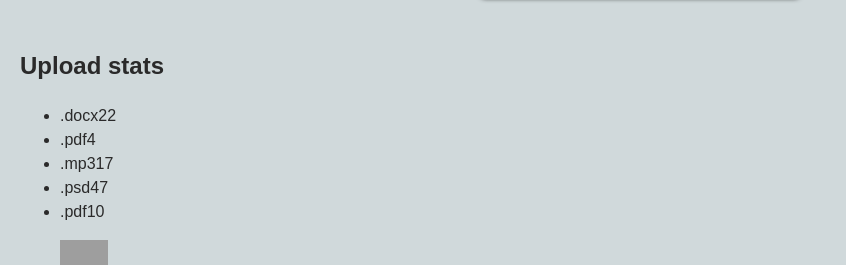
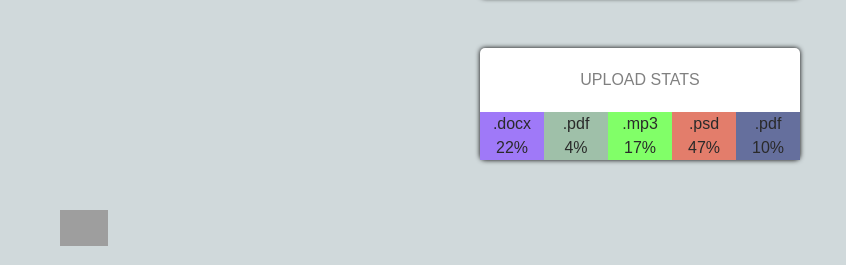
Before and after one commit to Nadiia-Myronenko/goit-react-hw-01-components, a React (Create React App) app: page / in a window 1280 px wide. Shown: the part 372-637 px from the top of the page, without its empty margins (0-846 px from the left). Built offline with nearby package versions, Linux system fonts and the light colour scheme; grey boxes are pictures that could not be loaded.

Commit message:
added statistics styles

```diff
--- a/src/components/social-profile/Profile.module.css
+++ b/src/components/social-profile/Profile.module.css
@@ -45,7 +45,7 @@
   flex-direction: column;
   text-align: center;
   border-left: 1px solid #c0bfbf;
-  width: 106px;
+  flex-basis: 106px;
   padding: 10px;
 }
 .Stats li:first-child {
--- a/src/components/statistics/Statistics.js
+++ b/src/components/statistics/Statistics.js
@@ -1,16 +1,22 @@
 import React from "react";
 import PropTypes from "prop-types";
+import s from "./Statistics.module.css";
+import getRandomColor from "./random-color";
 
 export default function Statistics({ title, stats }) {
   return (
-    <section className="statistics">
-      {title && <h2 className="title">{title}</h2>}
+    <section className={s.Statistics}>
+      {title && <h2 className={s.Title}>{title}</h2>}
 
-      <ul className="stat-list">
+      <ul className={s.Stat}>
         {stats.map(({ id, label, percentage }) => (
-          <li className="item" key={id}>
+          <li
+            className={s.Item}
+            key={id}
+            style={{ backgroundColor: getRandomColor() }}
+          >
             <span className="label">{label}</span>
-            <span className="percentage">{percentage}</span>
+            <span className="percentage">{percentage}%</span>
           </li>
         ))}
       </ul>
--- /dev/null
+++ b/src/components/statistics/Statistics.module.css
@@ -0,0 +1,32 @@
+.Statistics {
+  background-color: #fff;
+  margin-bottom: 50px;
+  width: 320px;
+  margin-right: auto;
+  margin-left: auto;
+  border-radius: 5px;
+  box-shadow: 0 0 5px #000;
+}
+.Title {
+  color: #808080;
+  text-transform: uppercase;
+  font-size: 16px;
+  font-weight: 500;
+  text-align: center;
+  padding: 20px 15px;
+  margin-top: 0;
+  margin-bottom: 0;
+}
+.Stat {
+  margin-top: 0;
+  margin-bottom: 0;
+  padding-left: 0;
+  list-style: none;
+  display: flex;
+}
+.Item {
+  display: flex;
+  flex-direction: column;
+  flex-basis: 80px;
+  text-align: center;
+}
--- /dev/null
+++ b/src/components/statistics/random-color.js
@@ -0,0 +1,11 @@
+export default function getRandomColor() {
+  const lightColor =
+    "rgb(" +
+    (Math.floor((256 - 99) * Math.random()) + 100) +
+    "," +
+    (Math.floor((256 - 99) * Math.random()) + 100) +
+    "," +
+    (Math.floor((256 - 99) * Math.random()) + 100) +
+    ")";
+  return lightColor;
+}
```
